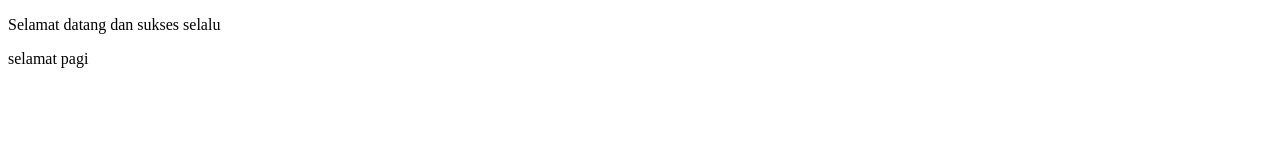
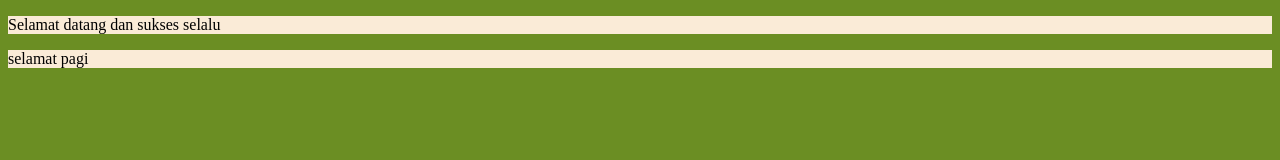
Before and after one commit to MdA317/cekaja, a plain HTML site: page index.html in a window 1280 px wide. Drawn offline with Linux system fonts and the light colour scheme.

Commit message:
Menambahkan style pada backgroud html

```diff
--- a/index.html
+++ b/index.html
@@ -5,6 +5,14 @@
     <meta http-equiv="X-UA-Compatible" content="IE=edge" />
     <meta name="viewport" content="width=device-width, initial-scale=1.0" />
     <title>Document</title>
+    <style>
+      p {
+        background-color: antiquewhite;
+      }
+      body {
+        background-color: olivedrab;
+      }
+    </style>
   </head>
   <body>
     <p>Selamat datang dan sukses selalu</p>
```
